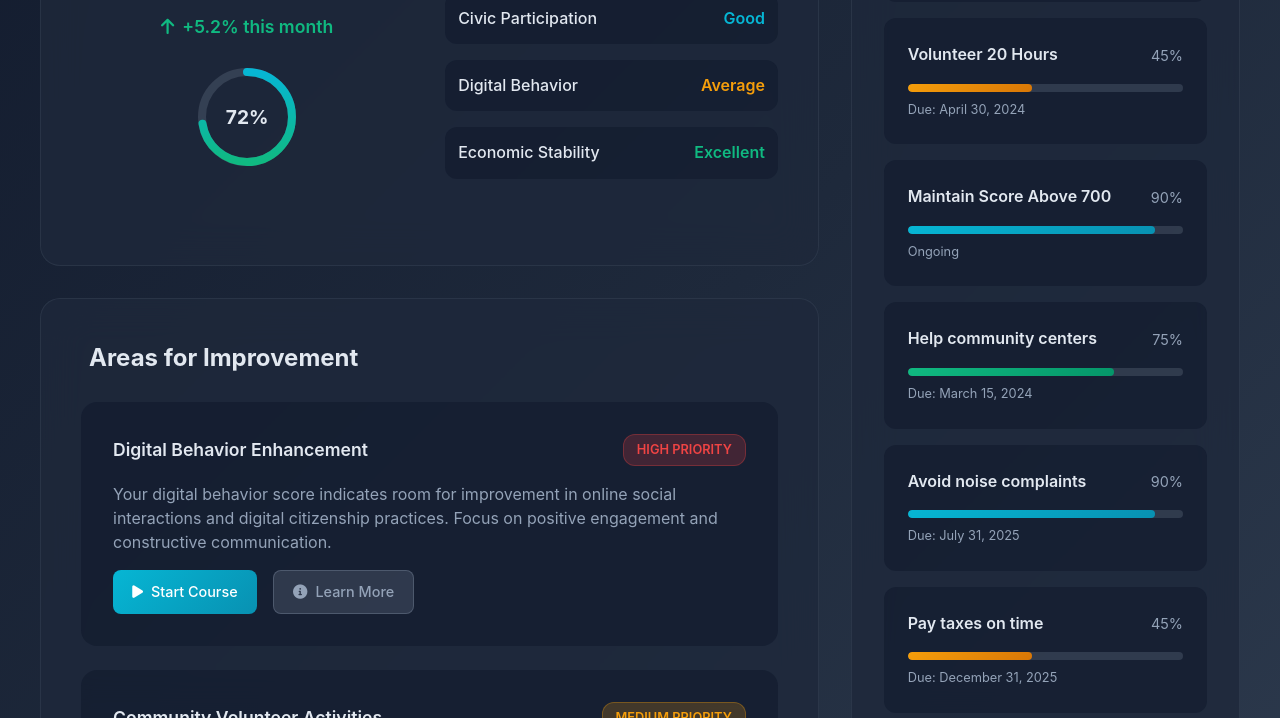
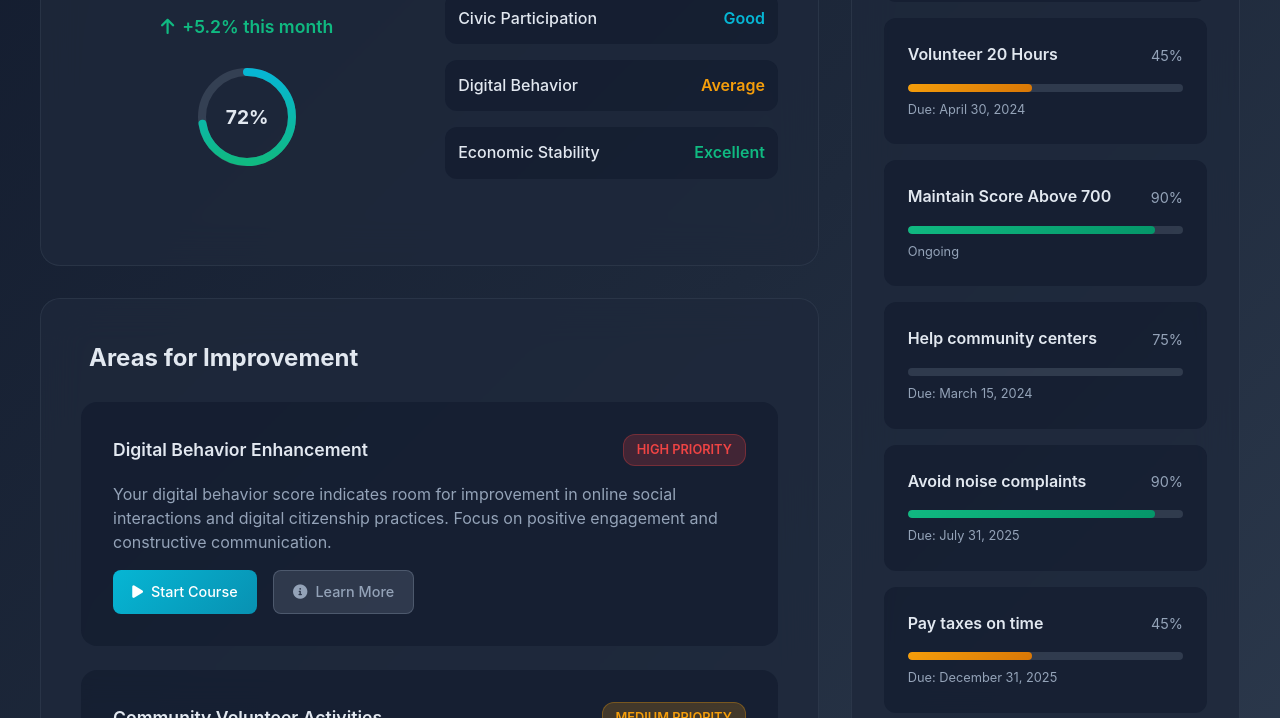
Before and after one commit to Naza16/Stratum, a plain HTML site: page Citizen-Dashboard.html in a window 1280 px wide. Shown: the part 656-1374 px from the top of the page. Drawn offline with Linux system fonts and the light colour scheme.

Commit message:
Update Citizen-Dashboard.html

```diff
--- a/Citizen-Dashboard.html
+++ b/Citizen-Dashboard.html
@@ -622,9 +622,9 @@
             transition: width 2s ease;
         }
 
-        .progress-75 { width: 75%; background: var(--gradient-success); }
+        .progress-75 { width: 75%; background: var(--gradient-primaryx); }
         .progress-45 { width: 45%; background: var(--gradient-warning); }
-        .progress-90 { width: 90%; background: var(--gradient-primary); }
+        .progress-90 { width: 90%; background: var(--gradient-success); }
 
         .goal-deadline {
             color: var(--text-secondary);
```
